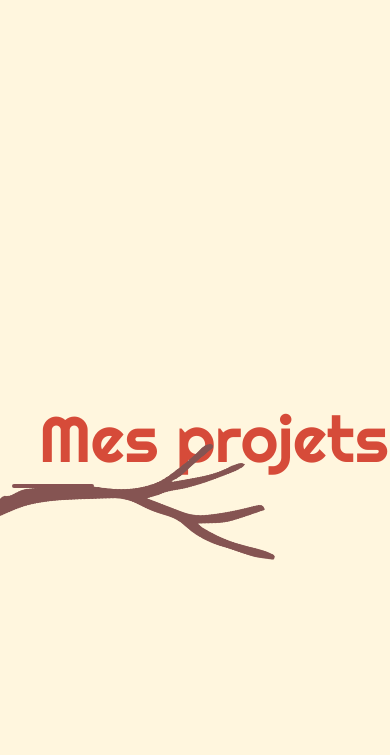
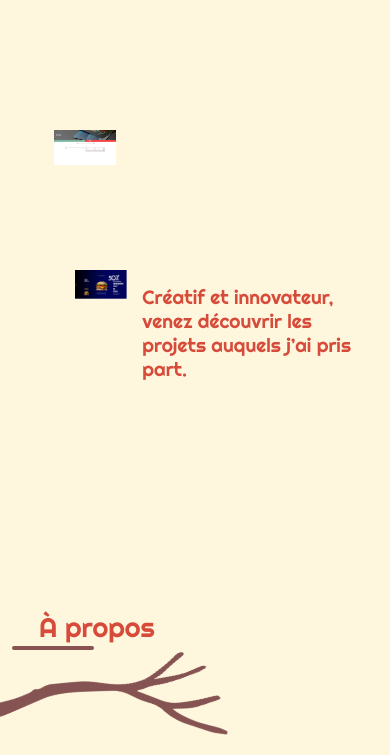
Before and after one commit to benoitfournier28/Oui, a plain HTML site: page index.html in a window 390 px wide. Shown: the part 593-1348 px from the top of the page. Drawn offline with Linux system fonts and the light colour scheme.

Commit message:
modifs page principale

```diff
--- a/index.html
+++ b/index.html
@@ -11,7 +11,7 @@
 <body>
 
     <header>
-        <div><a><i class="fas fa-angle-left"></i></a></div>
+        <div><a href=""><i class="fas fa-angle-left"></i></a></div>
     </header>
 
     <main>
@@ -55,9 +55,11 @@
             <div class="tree_branch"> <img src="images/branch_model1.png" alt="image d'une branche"> </div>
             <div class="sect_presentation">
                 <div class="descrip_project">
-                    <span class="descrip_line"></span>
-                    <img src="" alt="projet du projet foot">
-                    <img src="" alt="photo du projet foot">
+                    <div class="contain_imgs">
+                        <div class="img1"><img src="./images/project_bijourbanque.png" alt="projet du projet bijour banque"></div>
+                        <div class="img2"><img src="./images/project_burger_night.png" alt="photo du projet foot"></div>
+                    </div>
+                    <span class="descrip_line">Créatif et innovateur, venez découvrir les projets auquels j’ai pris part. </span>
                 </div>
             </div>
         </div>
@@ -67,13 +69,15 @@
         <!--section "à propos"-->
         <div class="sect_about">
             <div class="title_sect">À propos </div>
-            <span class="line_brown line_title_work"></span>
+            <span class="line_brown line_title_work"> </span>
             <div class="tree_branch"> <img src="images/branch_model1.png" alt="image d'une branche"> </div>
             <div class="sect_presentation">
                 <div class="descrip_about">
-                    <span class="descrip_line"></span>
-                    <img src="" alt="photo du projet l'atelier de ben">
-                    <img src="" alt="photo du projet l'atelier de ben">
+                    <div class="contain-imgs">
+                        <div class="img3"><img src="" alt="photo du projet l'atelier de ben"></div>
+                        <div class="img4"><img src="" alt="photo du projet l'atelier de ben"></div>
+                    </div>
+                    <span class="descrip_line">Qui suis-je? Ce qui me tiens à cœur? Vous voulez en savoir plus?</span>
                 </div>
             </div>
         </div>
--- a/style.css
+++ b/style.css
@@ -108,6 +108,12 @@ header div a {
     align-items: center;
 }
 
+@media screen and (max-width: 800px){
+    .container{
+        height: 40vh;
+    }
+}
+
 .owl{
     position: absolute;
     display: inline-block;
@@ -192,6 +198,12 @@ header div a {
     height: 105vh;
 }
 
+@media screen and (max-width: 800px){
+    .sect_project{
+        height: 90vh;
+    }
+}
+
 .title_sect{
     font-size: 4em;
     color: #D64B39;
@@ -199,19 +211,83 @@ header div a {
     margin-bottom: 0.1em;
 }
 
+@media screen and (max-width: 800px){
+    .title_sect {
+    font-size: 1.7em;
+    }
+}
+
 .tree_branch{
     position: relative;
     margin: 0;
-    width: 90%;
+    width: 80%;
     height: 50vh;
-    transform: translate(-10%, -10%) rotate(-23deg);
+}
+
+@media screen and (max-width: 800px){
+    .tree_branch{
+        height: 20vh;
+    }
 }
 
 .tree_branch img{
     position: absolute;
-    width: 100%;
+    max-width: 80%;
+    transform: translate(-10%, -10%) rotate(-23deg);
+}
+
+@media screen and (max-width: 800px){
+    .tree_branch{
+    margin-top: 7%;
+    }
 }
 
 .sect_presentation{
     width: 80%;
 }
+
+.descrip_project{
+    display: flex;
+    flex-direction: row;
+    justify-content: space-around;
+    align-items: center;
+}
+
+.descrip_line{
+    font-size: 1.8em;
+    color: #D64B39;
+}
+
+@media screen and (max-width: 800px){
+    .descrip_line{
+    font-size: 1.2em;
+    }
+}
+
+.contain_imgs{
+    position: relative;
+    width: 100%;
+    height: 60vh;
+}
+
+.img1{
+    position: absolute;
+    width: 60%;
+    left: 15%;
+    top: 50px;
+}
+
+.img2{
+    position: absolute;
+    width: 50%;
+    left: 35%;
+    top: 190px;
+}
+
+.img1 img{
+    width: 100%;
+}
+
+.img2 img{
+    width: 100%;
+}
```
